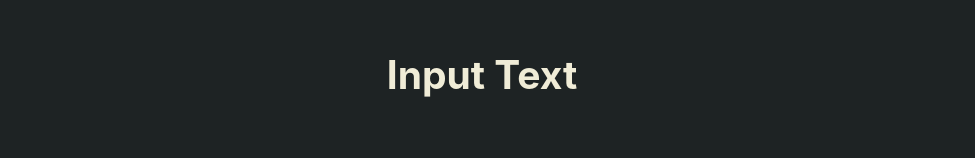
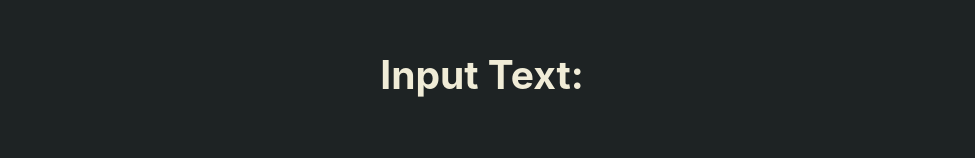
Before and after one commit to Cameron-Grams/cloze-maker, a React (Create React App) app: page /input-text in a window 1280 px wide. Shown: the part 114-272 px from the top of the page, without its empty margins (158-1133 px from the left). Built offline with nearby package versions, Linux system fonts and the light colour scheme.

Commit message:
with colon

```diff
--- a/src/containers/InputPage/InputPage.jsx
+++ b/src/containers/InputPage/InputPage.jsx
@@ -24,7 +24,7 @@ class InputPage extends React.Component{
         return (
         <div className="App">
             <header className="App-header">
-            <h2>Input Text</h2>
+            <h2>Input Text:</h2>
             <p>Add a title and text to create the worksheet:</p>
 
             { displayError }
```
